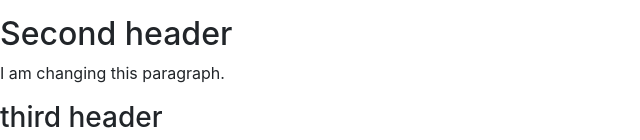
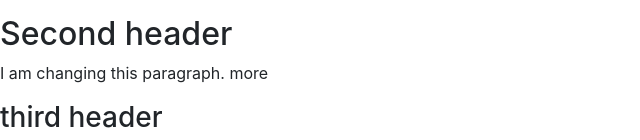
Before and after one commit to gracemccarty/Landing-Page, a plain HTML site: page index.html in a window 1280 px wide. Shown: the part 2669-2809 px from the top of the page, 0-640 px from the left. Drawn offline with nearby package versions, Linux system fonts and the light colour scheme.

Commit message:
added more

```diff
--- a/index.html
+++ b/index.html
@@ -59,7 +59,7 @@
 </div>
 
 <h2>Second header</h2>
-<p>I am changing this paragraph.</p>
+<p>I am changing this paragraph. more</p>
 
 <h3>third header</h3>
 </body>
```
